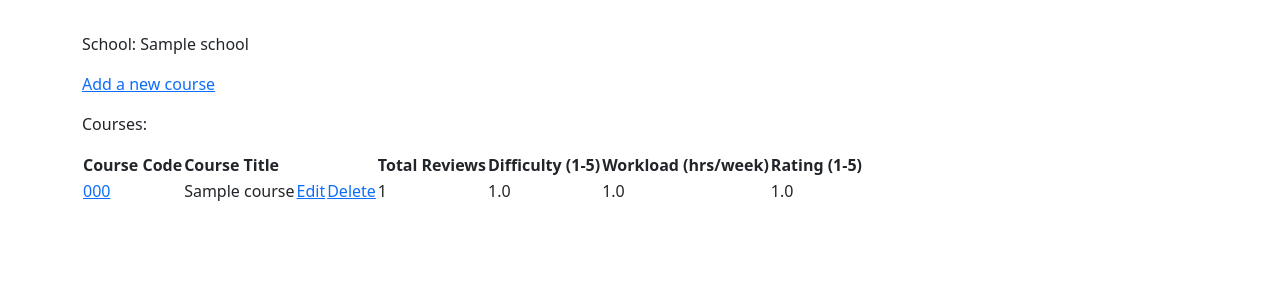
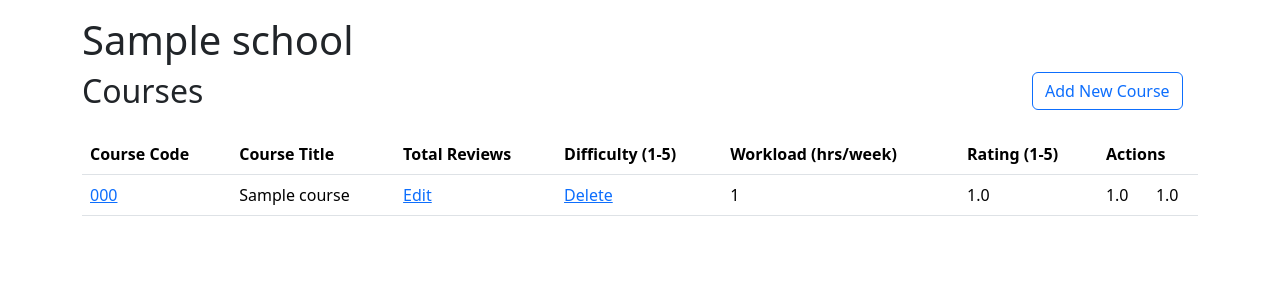
Before and after one commit to nkallem/review_my_courses, a Django app: page /schools/1/ in a window 1280 px wide. Shown: the part 56-356 px from the top of the page. Run offline with Django 4.2, Linux system fonts and the light colour scheme; tables that the repository leaves empty hold one stand-in row (values such as "Sample post"); some libraries are stand-ins or nearby versions.

Commit message:
Creating styling for school.html

```diff
--- a/review_my_courses/templates/review_my_courses/school.html
+++ b/review_my_courses/templates/review_my_courses/school.html
@@ -1,23 +1,34 @@
 {% extends 'review_my_courses/base.html' %}
 
+{% block page_header %}
+    <h1>{{ school.name }}</h1>
+    <div class="table-title">
+        <div class="row">
+            <div class="col-sm-10"><h2>Courses</h2></div>
+            <div class="col-sm-2">
+                <a href="{% url 'review_my_courses:new_course' school.id %}" class="btn btn-outline-primary" role="button">Add New Course</a>
+            </div>
+        </div>
+    </div>
+{% endblock page_header %}
+
+
 {% block content %}
-    <p>School: {{ school.name }}</p>
 
-    <p>
-        <a href="{% url 'review_my_courses:new_course' school.id %}">Add a new course</a>
-    </p>
-
-    <p>Courses:</p>
-    <table>
+    <table class="table table-hover">
+        <thead>
             <tr>
                 <th>Course Code</th>
-            <th colspan="3">Course Title</th>
+                <th>Course Title</th>
                 <th>Total Reviews</th>
                 <th>Difficulty (1-5)</th>
                 <th>Workload (hrs/week)</th>
                 <th>Rating (1-5)</th>
+                <th colspan="3">Actions</th>
             </tr>
+        </thead>
 
+        <tbody>
         {% for course in courses %}
             <tr>
                 <td><a href="{% url 'review_my_courses:course' course.id %}">{{ course.course_code }}</a></td>
@@ -30,6 +41,8 @@
                 <td>{{ course.average_rating|default_if_none:"N/A" }}</td>
             </tr>
         {% endfor %}
+        </tbody>
+
     </table>
 
 
```
Lines whose indentation alone changed are shown as unchanged.
